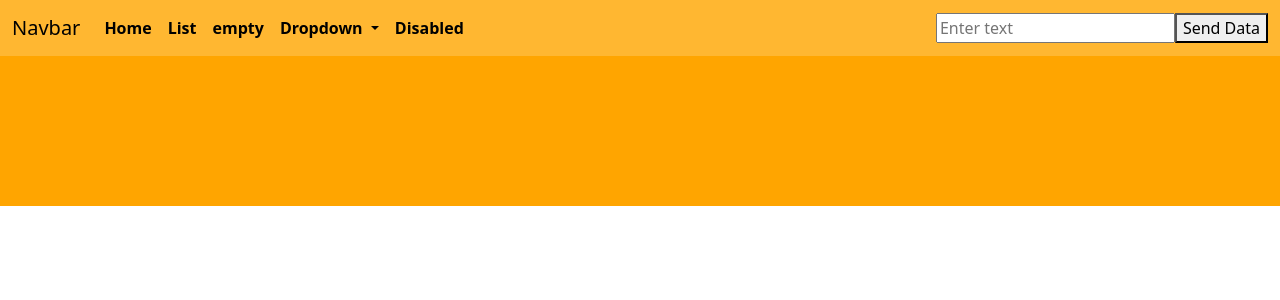
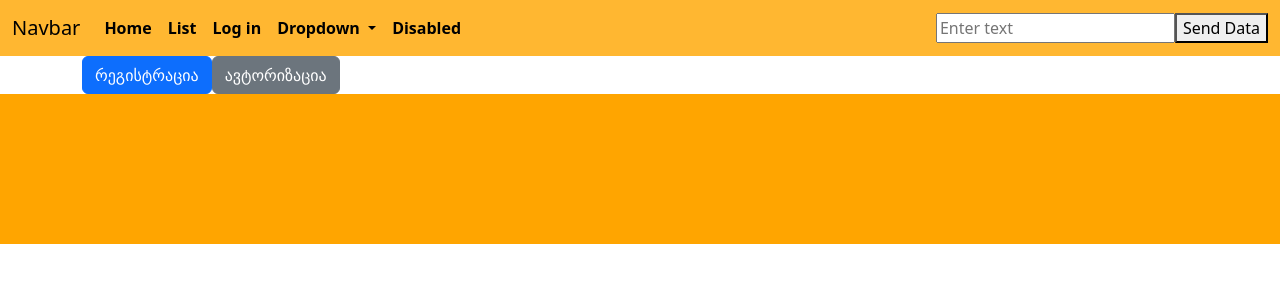
Before and after one commit to phhephhe/Angular_Task, an Angular app: page /login in a window 1280 px wide. Before the commit this address led to /. Shown: the top 300 px of the page. Built offline with nearby package versions, Linux system fonts and the light colour scheme.

Commit message:
add login page

```diff
--- a/src/app/app-routing.module.ts
+++ b/src/app/app-routing.module.ts
@@ -1,29 +1,49 @@
-import { NgModule } from '@angular/core';
-import { RouterModule, Routes } from '@angular/router';
-import { HomePageComponent } from './homepage/homepage.component';
-import { ListComponent } from './list/list.component';
-import { CountryDetailComponent } from './country-detail/country-detail.component';
-import { LessonsComponent } from './list/lessons/lessons.component';
-import { DetailLessonComponent } from './list/detail-lesson/detail-lesson.component';
+import {NgModule} from '@angular/core';
+import {RouterModule, Routes} from '@angular/router';
+import {HomePageComponent} from './homepage/homepage.component';
+import {ListComponent} from './list/list.component';
+import {CountryDetailComponent} from './country-detail/country-detail.component';
+import {LessonsComponent} from './list/lessons/lessons.component';
+import {DetailLessonComponent} from './list/detail-lesson/detail-lesson.component';
+import { LoginComponent } from './login/login.component';
 
 const routes: Routes = [
-  { path: '', component: HomePageComponent, title: 'Home page' },
-  { path: 'list', component: ListComponent, title: 'List page' },
-  { path: 'list/lessons/:id', component: LessonsComponent, title: ' Lessons List page' },
-  { path: 'lesson/detail/:id', component: DetailLessonComponent, title: ' Lesson Detail page' },
+    {
+        path: '',
+        component: HomePageComponent,
+        title: 'Home page'
+    },
+    {
+        path: 'detail/:id',
+        component: CountryDetailComponent,
+        title: 'country detail'
+    },
+    {
+        path: 'list',
+        component: ListComponent,
+        title: 'List page'
+    },
+    {
+        path: 'list/lessons/:id',
+        component: LessonsComponent,
+        title: ' Lessons List page'
+    }, {
+        path: 'lesson/detail/:id',
+        component: DetailLessonComponent,
+        title: ' Lesson Detail page'
+    },
+    //login
+    {
+      path: 'login',
+      component: LoginComponent,
+      title: 'login'
+  },
 
 
-  {
-    path: 'detail/:id',
-    component: CountryDetailComponent,
-    title: 'country detail',
-  },
 ];
 
 @NgModule({
-  imports: [RouterModule.forRoot(routes)],
-  exports: [RouterModule],
+    imports: [RouterModule.forRoot(routes)],
+    exports: [RouterModule]
 })
-export class AppRoutingModule {
-
-}
+export class AppRoutingModule {}
--- a/src/app/app.module.ts
+++ b/src/app/app.module.ts
@@ -13,6 +13,7 @@ import { CountryDetailComponent } from './country-detail/country-detail.componen
 import { HttpClientModule } from '@angular/common/http';
 import { LessonsComponent } from './list/lessons/lessons.component';
 import { DetailLessonComponent } from './list/detail-lesson/detail-lesson.component';
+import { LoginComponent } from './login/login.component';
 @NgModule({
   declarations: [
     AppComponent,
@@ -24,6 +25,7 @@ import { DetailLessonComponent } from './list/detail-lesson/detail-lesson.compon
     CountryDetailComponent,
     LessonsComponent,
     DetailLessonComponent,
+    LoginComponent,
   ],
   imports: [
     BrowserModule,
--- a/src/app/header/header.component.html
+++ b/src/app/header/header.component.html
@@ -28,8 +28,8 @@
           >
         </li>
         <li class="nav-item">
-          <a class="nav-link" routerLinkActive="action"
-            >empty</a
+          <a class="nav-link" routerLinkActive="action" routerLink="/login"
+            >Log in</a
           >
         </li>
         <li class="nav-item dropdown">
--- /dev/null
+++ b/src/app/login/login.component.html
@@ -0,0 +1,2 @@
+<a class="btn btn-primary" >რეგისტრაცია</a>
+<a class="btn btn-secondary" routerLink="">ავტორიზაცია</a>
```
Also changed, not shown: src/app/login/login.component.ts (added, +10 -0 lines), src/app/login/login.component.css (added).
